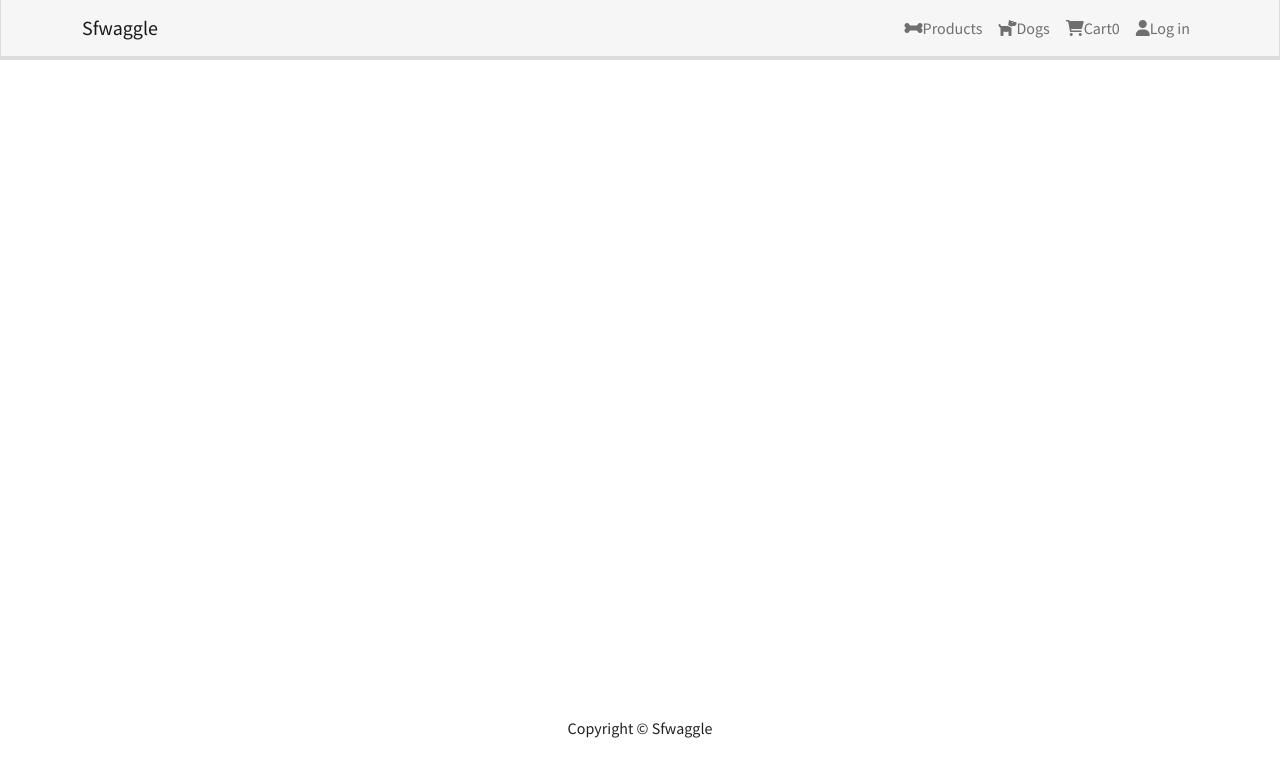
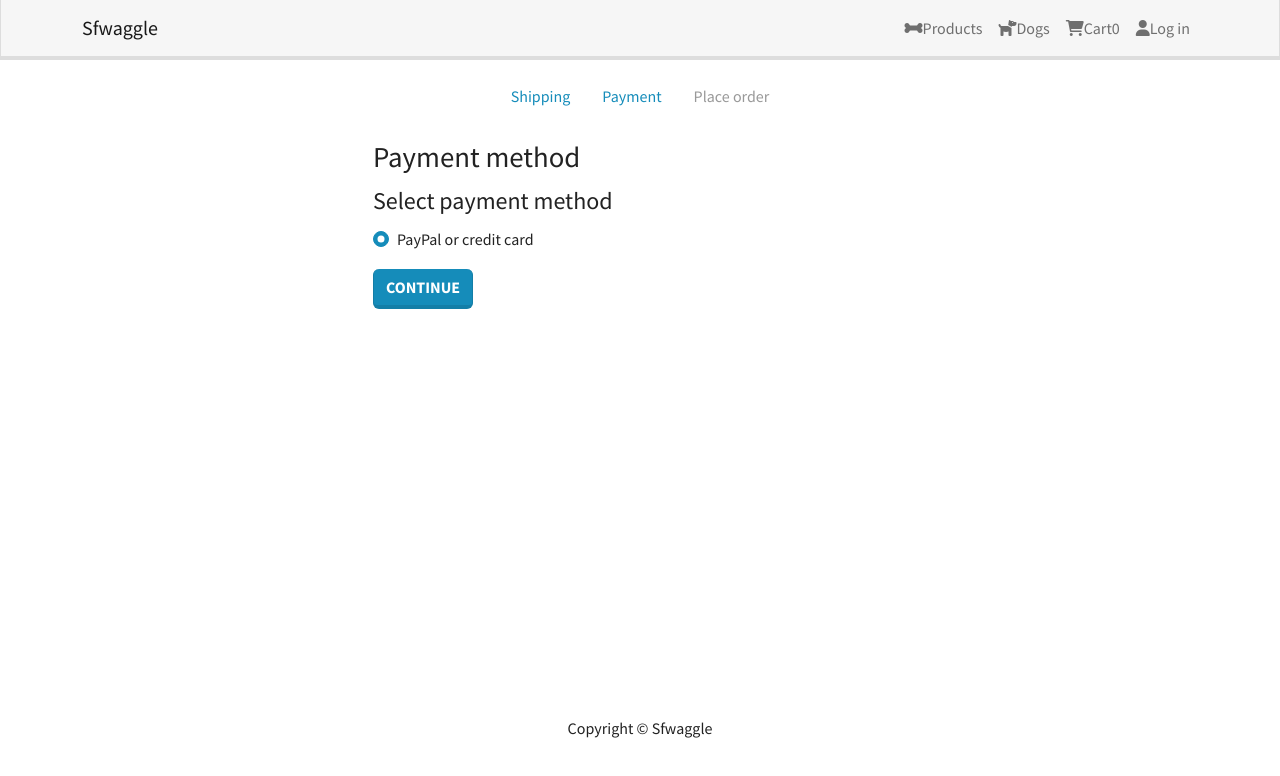
Before and after one commit to StephenAppleby/sfwaggle, a React (Create React App) app in the folder frontend/: page /payment in a window 1280 px wide. Shown: the top 776 px of the page. Built offline with nearby package versions, Linux system fonts and the light colour scheme; no server answers; sample sign-in values are in the browser's storage.

Commit message:
Implemented PaymentScreen

```diff
--- a/frontend/src/App.js
+++ b/frontend/src/App.js
@@ -11,7 +11,8 @@ import { BrowserRouter as Router, Route, Routes } from "react-router-dom"
 import LoginScreen from "./screens/LoginScreen"
 import RegisterScreen from "./screens/RegisterScreen"
 import ProfileScreen from "./screens/ProfileScreen"
-import Shipping from "./screens/Shipping"
+import ShippingScreen from "./screens/ShippingScreen"
+import PaymentScreen from "./screens/PaymentScreen"
 
 function App() {
   return (
@@ -30,7 +31,8 @@ function App() {
             <Route path="/login" element={<LoginScreen />} />
             <Route path="/register" element={<RegisterScreen />} />
             <Route path="/profile" element={<ProfileScreen />} />
-            <Route path="/shipping" element={<Shipping />} />
+            <Route path="/shipping" element={<ShippingScreen />} />
+            <Route path="/payment" element={<PaymentScreen />} />
           </Routes>
         </Container>
       </main>
--- a/frontend/src/screens/PaymentScreen.js
+++ b/frontend/src/screens/PaymentScreen.js
@@ -0,0 +1,71 @@
+import React, { useState } from "react"
+import { useEffect } from "react"
+import { Button, Col, Form } from "react-bootstrap"
+import { useDispatch, useSelector } from "react-redux"
+import { useNavigate } from "react-router-dom"
+import CheckoutSteps from "../components/CheckoutSteps"
+import FormContainer from "../components/FormContainer"
+import { addPaymentMethod } from "../slices/paymentSlice"
+
+const PaymentScreen = () => {
+  const [paymentMethod, setPaymentMethod] = useState("PayPal")
+
+  const navigate = useNavigate()
+  const dispatch = useDispatch()
+
+  const paymentMethodState = useSelector((state) => state.payment.paymentMethod)
+  const token = useSelector((state) => state.account.token)
+
+  useEffect(() => {
+    if (!token) {
+      navigate("/login?redirect=/shipping")
+    } else {
+      if (paymentMethodState) {
+        setPaymentMethod(paymentMethodState)
+      }
+    }
+  }, [token])
+
+  const submitHandler = (e) => {
+    e.preventDefault()
+    dispatch(addPaymentMethod(paymentMethod))
+    navigate("/placeorder")
+  }
+
+  return (
+    <FormContainer>
+      <CheckoutSteps shipping payment />
+      <h1>Payment method</h1>
+      <Form onSubmit={submitHandler}>
+        <Form.Group>
+          <Form.Label as="legend">Select payment method</Form.Label>
+          <Col>
+            <Form.Check
+              type="radio"
+              label="PayPal or credit card"
+              id="PayPal"
+              name="paymentMethod"
+              value="PayPal"
+              checked
+              onChange={(e) => setPaymentMethod(e.target.value)}
+            ></Form.Check>
+            {/* <Form.Check
+              type="radio"
+              label="Stripe"
+              id="Stripe"
+              name="paymentMethod"
+              value="Stripe"
+              onChange={(e) => setPaymentMethod(e.target.value)}
+            ></Form.Check> */}
+          </Col>
+        </Form.Group>
+
+        <Button className="my-3" type="submit" variant="primary">
+          Continue
+        </Button>
+      </Form>
+    </FormContainer>
+  )
+}
+
+export default PaymentScreen
--- a/frontend/src/screens/ShippingScreen.js
+++ b/frontend/src/screens/ShippingScreen.js
@@ -1,4 +1,5 @@
 import React, { useState } from "react"
+import { useEffect } from "react"
 import { Button, Form } from "react-bootstrap"
 import { useDispatch, useSelector } from "react-redux"
 import { useNavigate } from "react-router-dom"
@@ -6,7 +7,7 @@ import CheckoutSteps from "../components/CheckoutSteps"
 import FormContainer from "../components/FormContainer"
 import { addShippingDetails } from "../slices/shippingSlice"
 
-const Shipping = () => {
+const ShippingScreen = () => {
   const dispatch = useDispatch()
   const navigate = useNavigate()
 
@@ -16,6 +17,14 @@ const Shipping = () => {
   const [city, setCity] = useState(shippingDetails.city)
   const [postalCode, setPostalCode] = useState(shippingDetails.postalCode)
   const [country, setCountry] = useState(shippingDetails.country)
+
+  const token = useSelector((state) => state.account.token)
+
+  useEffect(() => {
+    if (!token) {
+      navigate("/login?redirect=/shipping")
+    }
+  }, [token])
 
   const submitHandler = (e) => {
     e.preventDefault()
@@ -83,4 +92,4 @@ const Shipping = () => {
   )
 }
 
-export default Shipping
+export default ShippingScreen
--- a/frontend/src/slices/apiSlice.js
+++ b/frontend/src/slices/apiSlice.js
@@ -1,5 +1,7 @@
 import { createApi, fetchBaseQuery } from "@reduxjs/toolkit/query/react"
 import { removeCredentials, setCredentials } from "./accountSlice"
+import { removePaymentMethod } from "./paymentSlice"
+import { removeShippingDetails } from "./shippingSlice"
 
 const convertProductPriceToNumber = (product) => {
   const price = product.price
@@ -57,6 +59,8 @@ export const sfwaggleApi = createApi({
       invalidatesTags: ["authenticationRequried"],
       async onQueryStarted(arg, { dispatch }) {
         dispatch(removeCredentials())
+        dispatch(removeShippingDetails())
+        dispatch(removePaymentMethod())
       },
     }),
     fetchProducts: builder.query({
--- /dev/null
+++ b/frontend/src/slices/paymentSlice.js
@@ -0,0 +1,29 @@
+import { createSlice } from "@reduxjs/toolkit"
+
+const paymentMethodFromStorage = localStorage.getItem("paymentMethod")
+  ? JSON.parse(localStorage.getItem("paymentMethod"))
+  : null
+
+const initialState = { paymentMethod: paymentMethodFromStorage }
+
+const paymentSlice = createSlice({
+  name: "payment",
+  initialState,
+  reducers: {
+    addPaymentMethod(state, action) {
+      console.log(action)
+      state.paymentMethod = action.payload
+      localStorage.setItem("paymentMethod", JSON.stringify(state.paymentMethod))
+    },
+    removePaymentMethod(state, action) {
+      state.paymentMethod = null
+      localStorage.removeItem("paymentMethod")
+    },
+  },
+})
+
+const { actions, reducer } = paymentSlice
+
+export const { addPaymentMethod, removePaymentMethod } = actions
+
+export default reducer
--- a/frontend/src/slices/shippingSlice.js
+++ b/frontend/src/slices/shippingSlice.js
@@ -14,11 +14,15 @@ const shippingSlice = createSlice({
       state.shippingDetails = action.payload
       localStorage.setItem("shipping", JSON.stringify(state.shippingDetails))
     },
+    removeShippingDetails(state, action) {
+      state.shippingDetails = {}
+      localStorage.removeItem("shipping")
+    },
   },
 })
 
 const { actions, reducer } = shippingSlice
 
-export const { addShippingDetails } = actions
+export const { addShippingDetails, removeShippingDetails } = actions
 
 export default reducer
--- a/frontend/src/store.js
+++ b/frontend/src/store.js
@@ -2,6 +2,7 @@ import { configureStore, getDefaultMiddleware } from "@reduxjs/toolkit"
 import { setupListeners } from "@reduxjs/toolkit/query"
 import accountReducer from "./slices/accountSlice"
 import shippingReducer from "./slices/shippingSlice"
+import paymentReducer from "./slices/paymentSlice"
 import { sfwaggleApi } from "./slices/apiSlice"
 
 const preloadedState = {}
@@ -12,6 +13,7 @@ export const store = configureStore({
     [sfwaggleApi.reducerPath]: sfwaggleApi.reducer,
     account: accountReducer,
     shipping: shippingReducer,
+    payment: paymentReducer,
   },
   middleware: [...getDefaultMiddleware(), sfwaggleApi.middleware],
 })
```
Also changed, not shown: frontend/src/slices/productSlice.js (deleted, +0 -52 lines).
